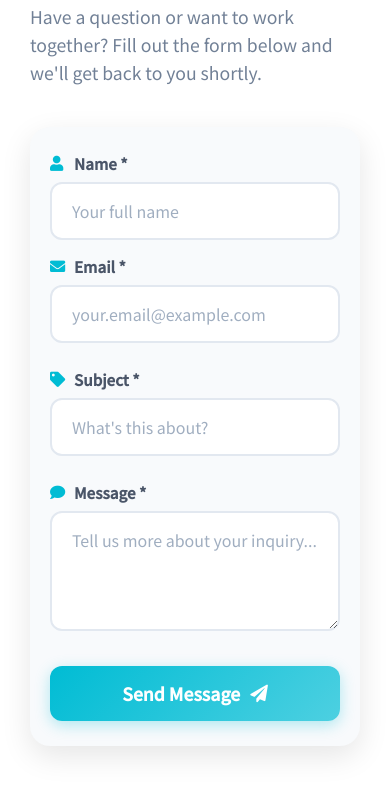
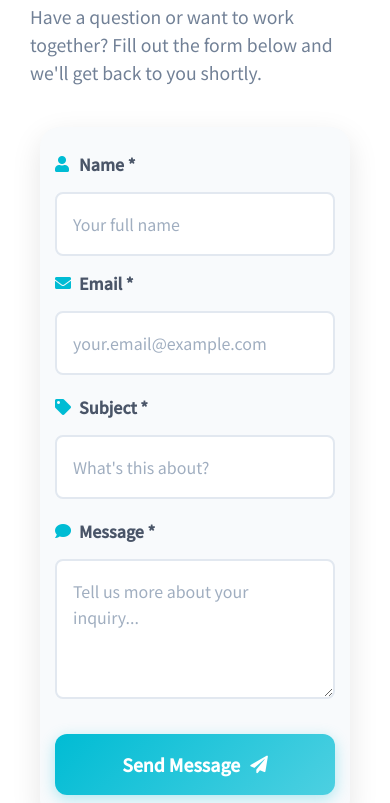
Before and after one commit to moazzammoriani/athena, a website: page contact.html in a window 390 px wide. Shown: the part 1754-2557 px from the top of the page. Drawn offline with Linux system fonts and the light colour scheme.

Commit message:
Make the contact form more mobile-friendly

```diff
--- a/assets/styles/contact_styles.css
+++ b/assets/styles/contact_styles.css
@@ -240,6 +240,9 @@
     transition: all 0.3s ease;
     background: white;
     font-family: inherit;
+    -webkit-appearance: none;
+    -moz-appearance: none;
+    appearance: none;
 }
 
 .form-group input:focus,
@@ -408,12 +411,33 @@
     }
 
     .contact-form-container {
-        padding: 30px 25px;
+        padding: 30px 20px;
+        margin: 0 5px;
     }
 
     .form-row {
         grid-template-columns: 1fr;
         gap: 15px;
+    }
+
+    .form-group input,
+    .form-group textarea {
+        padding: 16px 18px;
+        font-size: 16px;
+        min-height: 44px;
+        -webkit-appearance: none;
+        -webkit-border-radius: 12px;
+    }
+
+    .form-group textarea {
+        min-height: 120px;
+    }
+
+    .submit-btn {
+        padding: 16px 40px;
+        min-height: 52px;
+        width: 100%;
+        justify-content: center;
     }
 
     .contact-features {
@@ -444,15 +468,67 @@
     }
 
     .contact-form-container {
-        padding: 25px 20px;
+        padding: 25px 15px;
+        margin: 0 10px;
+    }
+
+    .form-group input,
+    .form-group textarea {
+        padding: 18px 16px;
+        font-size: 16px;
+        min-height: 48px;
+        border-radius: 8px;
+    }
+
+    .form-group textarea {
+        min-height: 140px;
+        padding: 18px 16px;
+    }
+
+    .form-group label {
+        font-size: 1rem;
+        margin-bottom: 8px;
+    }
+
+    .contact-form {
+        gap: 20px;
     }
 
     .form-actions {
         justify-content: center;
+        margin-top: 15px;
     }
 
     .submit-btn {
         width: 100%;
         justify-content: center;
+        padding: 18px 40px;
+        font-size: 1.1rem;
+        min-height: 56px;
+        -webkit-appearance: none;
+        -moz-appearance: none;
+        appearance: none;
     }
 }
+
+/* Additional mobile-specific improvements */
+@media screen and (max-width: 360px) {
+    .contact-form-container {
+        padding: 20px 12px;
+        margin: 0 8px;
+    }
+
+    .form-group input,
+    .form-group textarea {
+        padding: 16px 14px;
+        font-size: 16px;
+    }
+
+    .form-header h2 {
+        font-size: 1.8rem;
+    }
+
+    .hero-content h1 {
+        font-size: 1.8rem;
+    }
+}
```
